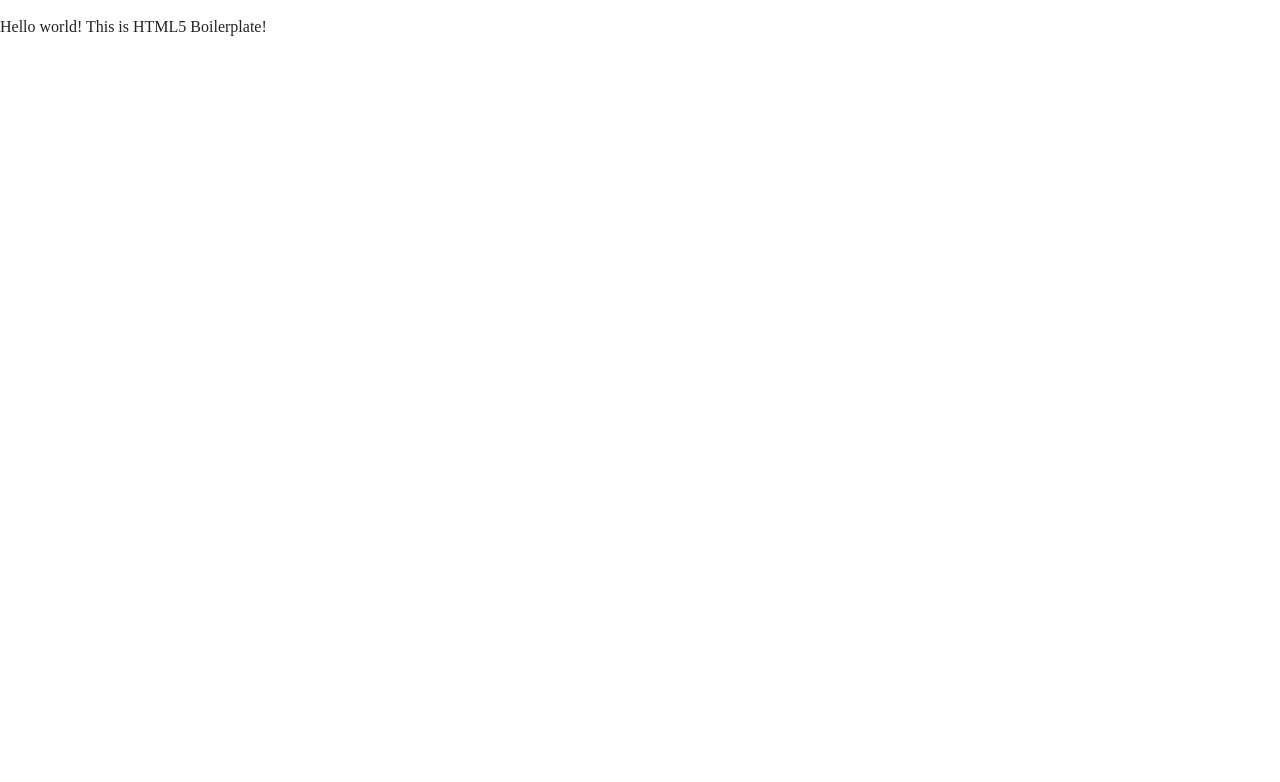
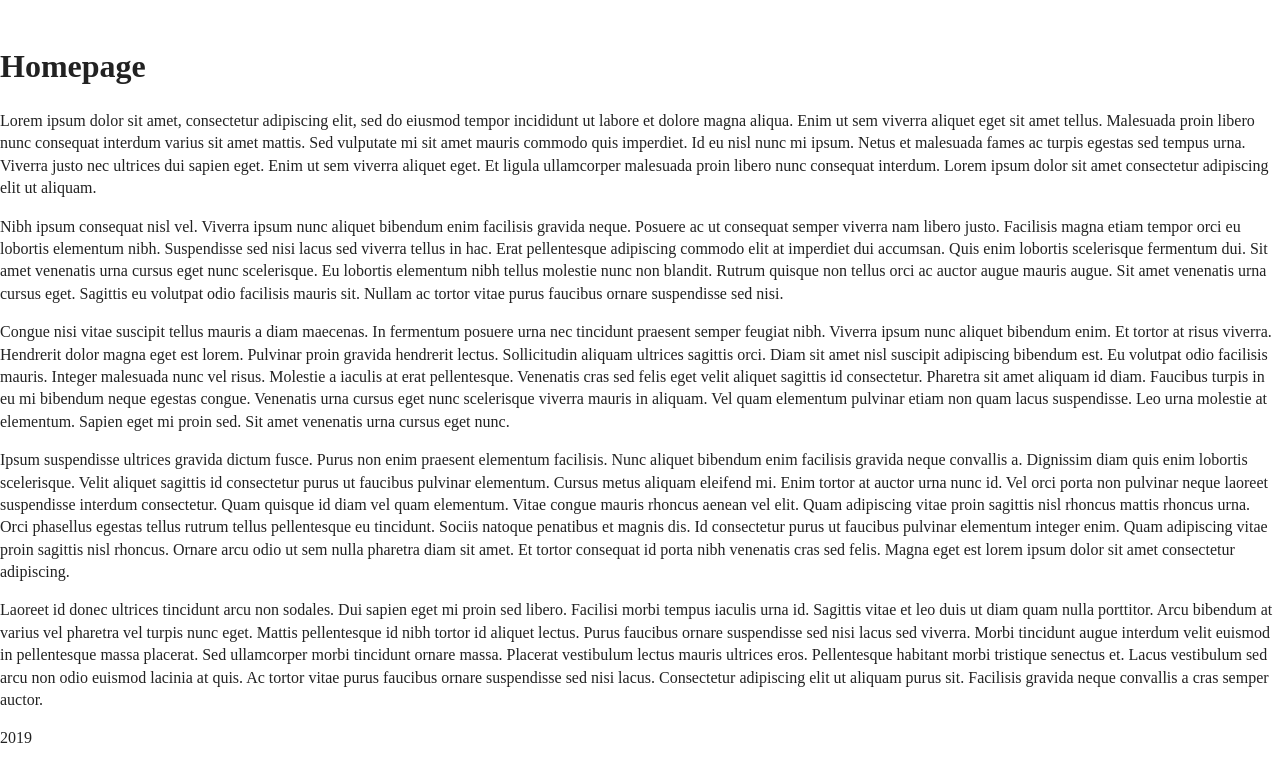
Before and after one commit to DylanCGreen/F-Layout, a plain HTML site: page index.html in a window 1280 px wide. Drawn offline with nearby package versions, Linux system fonts and the light colour scheme.

Commit message:
Feature: added more tags to html code

```diff
--- a/index.html
+++ b/index.html
@@ -23,7 +23,77 @@
   <![endif]-->
 
   <!-- Add your site or application content here -->
-  <p>Hello world! This is HTML5 Boilerplate!</p>
+<div id="wrapper">
+  <div id="top">
+    <div id="logo">
+      <img class="logo_image" src=""/>
+    </div>
+    <div id="main_menu">
+    </div>
+  </div>
+  <div id="masthead">
+
+  </div>
+  <div id="content">
+    <h1>Homepage</h1>
+    <p>
+    Lorem ipsum dolor sit amet, consectetur adipiscing elit, sed do eiusmod tempor incididunt ut labore et dolore magna
+    aliqua. Enim ut sem viverra aliquet eget sit amet tellus. Malesuada proin libero nunc consequat interdum varius sit
+    amet mattis. Sed vulputate mi sit amet mauris commodo quis imperdiet. Id eu nisl nunc mi ipsum. Netus et malesuada
+    fames ac turpis egestas sed tempus urna. Viverra justo nec ultrices dui sapien eget. Enim ut sem viverra aliquet
+    eget. Et ligula ullamcorper malesuada proin libero nunc consequat interdum. Lorem ipsum dolor sit amet consectetur
+    adipiscing elit ut aliquam.
+    </p>
+    <p>
+    Nibh ipsum consequat nisl vel. Viverra ipsum nunc aliquet bibendum enim facilisis gravida neque. Posuere ac ut
+    consequat semper viverra nam libero justo. Facilisis magna etiam tempor orci eu lobortis elementum nibh. Suspendisse
+    sed nisi lacus sed viverra tellus in hac. Erat pellentesque adipiscing commodo elit at imperdiet dui accumsan. Quis
+    enim lobortis scelerisque fermentum dui. Sit amet venenatis urna cursus eget nunc scelerisque. Eu lobortis elementum
+    nibh tellus molestie nunc non blandit. Rutrum quisque non tellus orci ac auctor augue mauris augue. Sit amet
+    venenatis urna cursus eget. Sagittis eu volutpat odio facilisis mauris sit. Nullam ac tortor vitae purus faucibus
+    ornare suspendisse sed nisi.
+    </p>
+    <p>
+    Congue nisi vitae suscipit tellus mauris a diam maecenas. In fermentum posuere urna nec tincidunt praesent semper
+    feugiat nibh. Viverra ipsum nunc aliquet bibendum enim. Et tortor at risus viverra. Hendrerit dolor magna eget est
+    lorem. Pulvinar proin gravida hendrerit lectus. Sollicitudin aliquam ultrices sagittis orci. Diam sit amet nisl
+    suscipit adipiscing bibendum est. Eu volutpat odio facilisis mauris. Integer malesuada nunc vel risus. Molestie a
+    iaculis at erat pellentesque. Venenatis cras sed felis eget velit aliquet sagittis id consectetur. Pharetra sit amet
+    aliquam id diam. Faucibus turpis in eu mi bibendum neque egestas congue. Venenatis urna cursus eget nunc scelerisque
+    viverra mauris in aliquam. Vel quam elementum pulvinar etiam non quam lacus suspendisse. Leo urna molestie at
+    elementum. Sapien eget mi proin sed. Sit amet venenatis urna cursus eget nunc.
+    </p>
+    <p>
+    Ipsum suspendisse ultrices gravida dictum fusce. Purus non enim praesent elementum facilisis. Nunc aliquet bibendum
+    enim facilisis gravida neque convallis a. Dignissim diam quis enim lobortis scelerisque. Velit aliquet sagittis id
+    consectetur purus ut faucibus pulvinar elementum. Cursus metus aliquam eleifend mi. Enim tortor at auctor urna nunc
+    id. Vel orci porta non pulvinar neque laoreet suspendisse interdum consectetur. Quam quisque id diam vel quam
+    elementum. Vitae congue mauris rhoncus aenean vel elit. Quam adipiscing vitae proin sagittis nisl rhoncus mattis
+    rhoncus urna. Orci phasellus egestas tellus rutrum tellus pellentesque eu tincidunt. Sociis natoque penatibus et
+    magnis dis. Id consectetur purus ut faucibus pulvinar elementum integer enim. Quam adipiscing vitae proin sagittis
+    nisl rhoncus. Ornare arcu odio ut sem nulla pharetra diam sit amet. Et tortor consequat id porta nibh venenatis cras
+    sed felis. Magna eget est lorem ipsum dolor sit amet consectetur adipiscing.
+    </p><p>
+    Laoreet id donec ultrices tincidunt arcu non sodales. Dui sapien eget mi proin sed libero. Facilisi morbi tempus
+    iaculis urna id. Sagittis vitae et leo duis ut diam quam nulla porttitor. Arcu bibendum at varius vel pharetra vel
+    turpis nunc eget. Mattis pellentesque id nibh tortor id aliquet lectus. Purus faucibus ornare suspendisse sed nisi
+    lacus sed viverra. Morbi tincidunt augue interdum velit euismod in pellentesque massa placerat. Sed ullamcorper
+    morbi tincidunt ornare massa. Placerat vestibulum lectus mauris ultrices eros. Pellentesque habitant morbi tristique
+    senectus et. Lacus vestibulum sed arcu non odio euismod lacinia at quis. Ac tortor vitae purus faucibus ornare
+    suspendisse sed nisi lacus. Consectetur adipiscing elit ut aliquam purus sit. Facilisis gravida neque convallis a
+    cras semper auctor.
+  </p>
+  </div>
+  <div id="sidebar">
+
+  </div>
+  <div id="footer">
+    <script type="text/javascript">
+        var d = new Date()
+        document.write(d.getFullYear())
+    </script>
+  </div>
+</div>
   <script src="js/vendor/modernizr-3.7.1.min.js"></script>
   <script src="https://code.jquery.com/jquery-3.4.1.min.js" integrity="sha256-CSXorXvZcTkaix6Yvo6HppcZGetbYMGWSFlBw8HfCJo=" crossorigin="anonymous"></script>
   <script>window.jQuery || document.write('<script src="js/vendor/jquery-3.4.1.min.js"><\/script>')</script>
```
